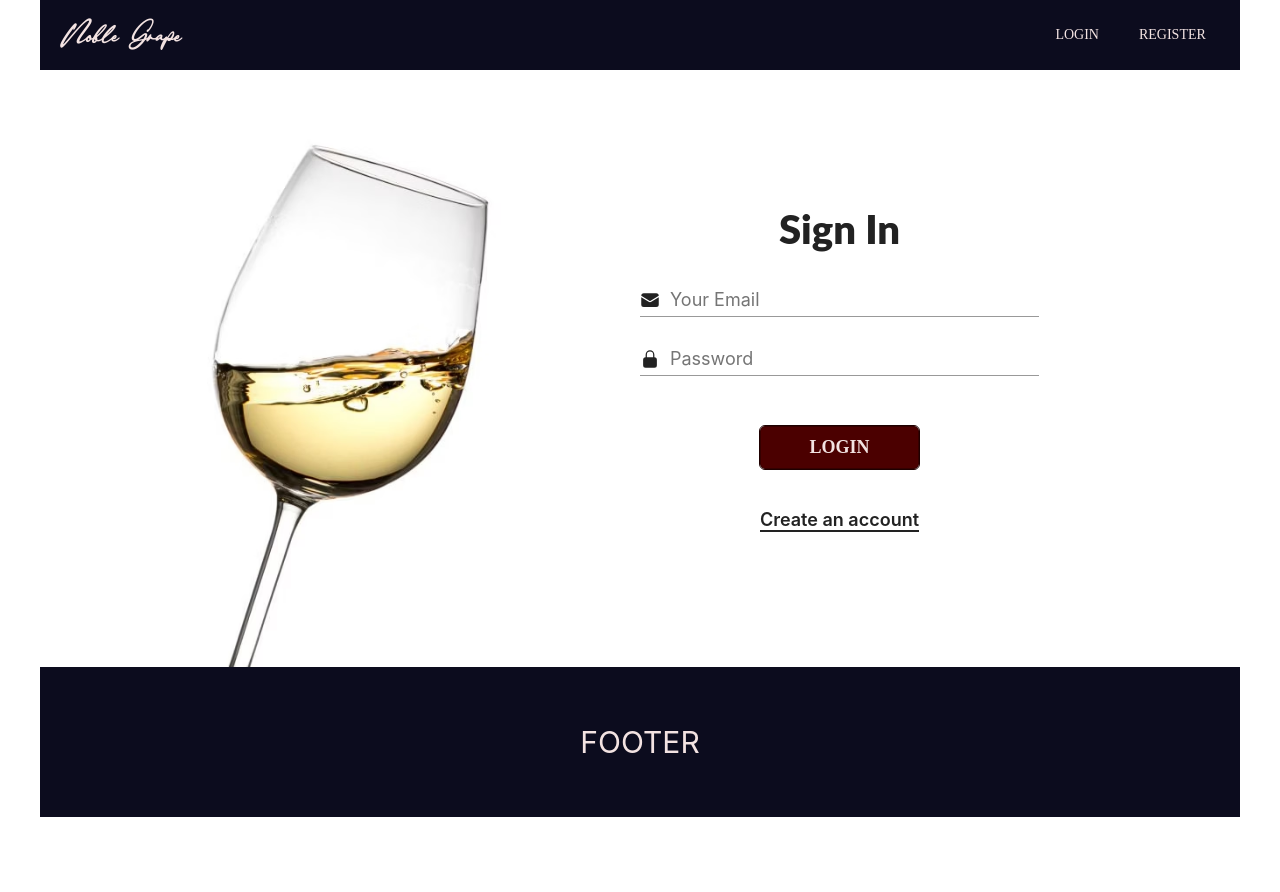
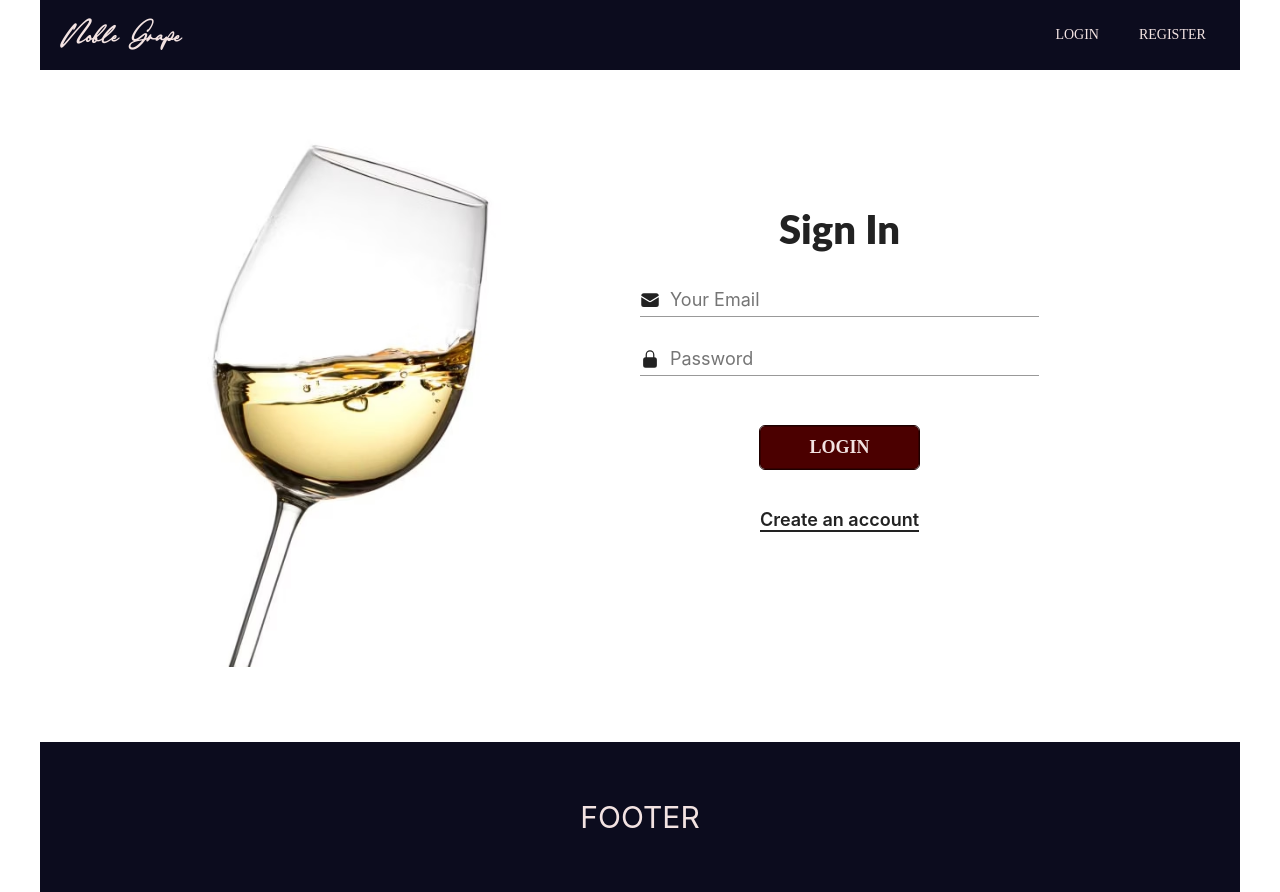
Before and after one commit to ntzolov/noble-grape-project, a Next.js app: page /login in a window 1280 px wide. Before the commit the page ends 817 px from the top, so only its background shows below. Built offline with nearby package versions, Linux system fonts and the light colour scheme.

Commit message:
Update page.module.scss

```diff
--- a/app/login/page.module.scss
+++ b/app/login/page.module.scss
@@ -6,7 +6,7 @@
 
   .signin-content {
     display: flex;
-    // padding: 7.5rem 0;
+    padding-bottom: 7.5rem;
   }
 
   .signin-form {
```
